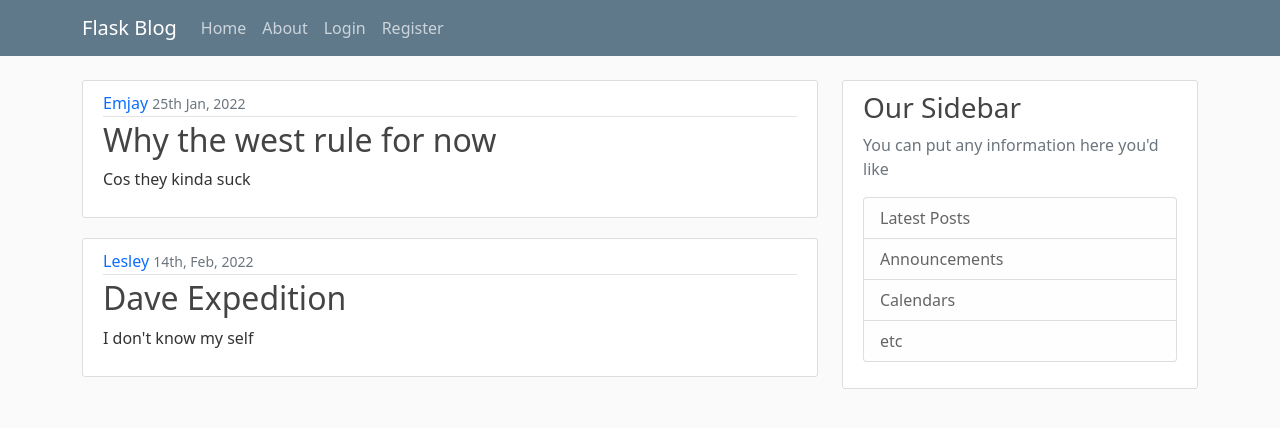
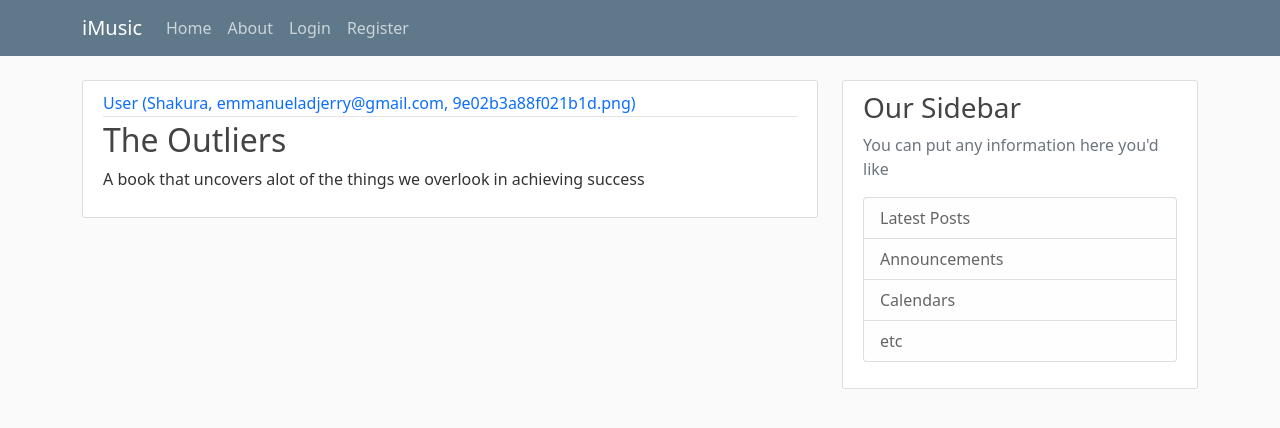
Before and after one commit to Emmzy17/blog_app, a Flask app: page / in a window 1280 px wide. Shown: the top 428 px of the page. Run offline with Flask 2, Linux system fonts and the light colour scheme; data comes from the database, SQL or seed files in the repository; both versions use the stored data as it was after the commit.

Commit message:
blog app

```diff
--- a/flaskblog/routes.py
+++ b/flaskblog/routes.py
@@ -3,28 +3,15 @@ import secrets
 from PIL import Image
 from flask import render_template,redirect, url_for, flash, request
 from flaskblog import app,db, bcrypt
-from flaskblog.forms import Registration, Login, UpdateAccount
+from flaskblog.forms import Registration, Login, UpdateAccount, PostForm
 from flaskblog.models import User, Post
 from flask_login import login_user, current_user, logout_user, login_required
 
-posts = [
-    {
-        'author':'Emjay',
-        'title':'Why the west rule for now',
-        'content':'Cos they kinda suck',
-        'date': '25th Jan, 2022'
-    },
-    {
-        'author':'Lesley',
-        'title':'Dave Expedition',
-        'content':'I don\'t know my self',
-        'date': '14th, Feb, 2022'
-    },
-]
 
 @app.route('/')
 @app.route('/home')
 def home():
+    posts = Post.query.all()
     return render_template('home.html', posts = posts)
 
 @app.route('/register', methods = ['GET', 'POST'])
@@ -81,7 +68,7 @@ def account():
     form =UpdateAccount()
     if form.validate_on_submit():
         if form.picture.data:
-            del current_user.img_file
+
             picture_file = save_picture(form.picture.data)
             current_user.img_file = picture_file
         current_user.username = form.username.data
@@ -94,6 +81,19 @@ def account():
         form.email.data = current_user.email
     image_file = url_for('static', filename = f'profile_pic/{current_user.img_file}'  )
     return render_template('account.html', title='Account', image_file = image_file, form = form)
+
+@app.route('/post/new', methods = ['GET', 'POST'])
+@login_required
+def new_post():
+    form = PostForm()
+    if form.validate_on_submit():
+        post = Post(title = form.title.data, content = form.content.data, author = current_user)
+        db.session.add(post)
+        db.session.commit()
+        flash('Your post has been created!', 'success')
+        return redirect(url_for('home'))
+    return render_template('create_post.html', title ='New Post',  form=form)
+
 @app.route('/about')
 def about():
     return render_template('about.html', title = 'About Page')
--- a/flaskblog/templates/layout.html
+++ b/flaskblog/templates/layout.html
@@ -18,7 +18,7 @@
     <header class="site-header">
         <nav class="navbar navbar-expand-md navbar-dark bg-steel fixed-top">
           <div class="container">
-            <a class="navbar-brand mr-4" href="/">Flask Blog</a>
+            <a class="navbar-brand mr-4" href="/">iMusic </a>
             <button class="navbar-toggler" type="button" data-toggle="collapse" data-target="#navbarToggle" aria-controls="navbarToggle" aria-expanded="false" aria-label="Toggle navigation">
               <span class="navbar-toggler-icon"></span>
             </button>
@@ -28,10 +28,12 @@
                 <a class="nav-item nav-link" href="/about">About</a>
               </div>
               <!-- Navbar Right Side -->
-              <div class="navbar-nav">
+              <div class="navbar-nav" >
                 {% if current_user.is_authenticated %}
+                  <a class="nav-item nav-link" href="{{ url_for('new_post') }}"> New Post</a>
+                  <a class="nav-item nav-link" href="{{ url_for('account') }}">Account</a>
                   <a class="nav-item nav-link" href="{{ url_for('logout') }}">Logout</a>
-                  <a class="nav-item nav-link" href="{{ url_for('account') }}">Account</a>
+
                   {% else %}
                   <a class="nav-item nav-link" href="{{ url_for('login') }}">Login</a>
                   <a class="nav-item nav-link" href=" {{ url_for('register') }}">Register</a>
```
Also changed, not shown: flaskblog/forms.py (+6 -1 lines), flaskblog/templates/create_post.html (added, +40 -0 lines), flaskblog/site.db.
